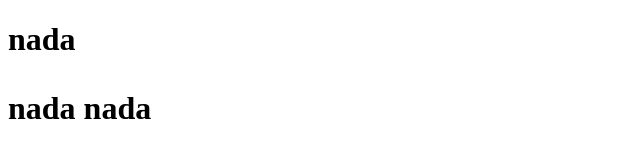
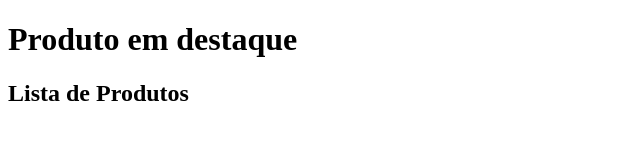
Before and after one commit to maousama1432/produto, a plain HTML site: page index.html in a window 1280 px wide. Shown: the whole page, without its empty margins (0-640 px from the left). Drawn offline with Linux system fonts and the light colour scheme.

Commit message:
index.html

```diff
--- a/index.html
+++ b/index.html
@@ -1,18 +1,19 @@
 <!DOCTYPE html>
 <html lang="en">
 <head>
-    <meta charset="UTF-8">
-    <meta http-equiv="X-UA-Compatible" content="IE=edge">
-    <meta name="viewport" content="width=device-width, initial-scale=1.0">
-    <title>nada</title>
+  <meta charset="UTF-8">
+  <meta http-equiv="X-UA-Compatible" content="IE=edge">
+  <meta name="viewport" content="width=device-width, initial-scale=1.0">
+  <link rel="stylesheet" href="estilo.css">
+  <title>Document</title>
 </head>
 <body>
-    <h1>
-        nada
-        <p>
-            nada nada
-        </p>
-    </h1>
+  <h1>Produto em destaque</h1>
+  <div id="produto-destaque"></div>
 
+  <h2>Lista de Produtos</h2>
+  <div id="lista-produtos"></div>
+
+  <script src="script.js"></script>
 </body>
 </html>
```
